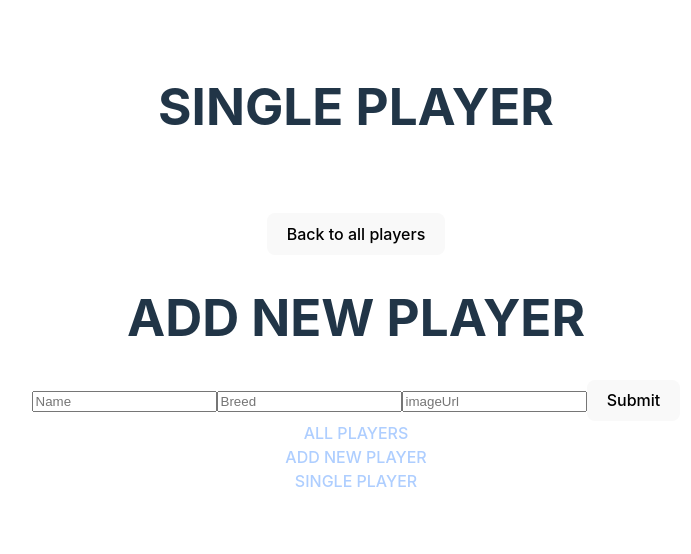
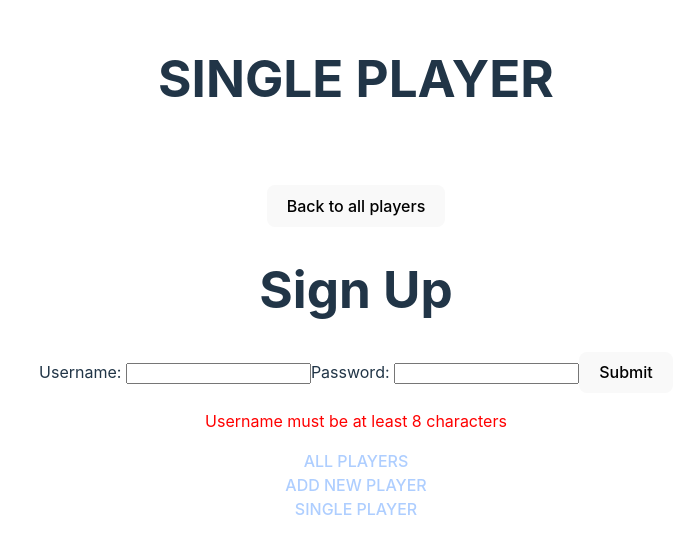
Before and after one commit to winniemei/Puppy-bowl-react, a React (Vite) app in the folder puppyreact/: page /NewPlayerForm in a window 1280 px wide. Shown: the part 132-686 px from the top of the page, without its empty margins (284-975 px from the left). Built offline with nearby package versions, Linux system fonts and the light colour scheme; no server answers.

Commit message:
Revert "add a pup"
This reverts commit d7b2c614565796fa9915326e7d8f064d522aec9f.

```diff
--- a/puppyreact/src/components/NewPlayerForm.jsx
+++ b/puppyreact/src/components/NewPlayerForm.jsx
@@ -1,64 +1,48 @@
 import { useState } from "react";
 
-export default function NewPlayerForm() {
-    const [name, setName] = useState("");
-    const [breed, setBreed] = useState("");
-    const [imageUrl, setImageUrl] = useState("");
+export default function NewPlayerForm({ setToken }) {
+  const [username, setUsername] = useState("");
+  const [password, setPassword] = useState("");
+  const [error, setError] = useState(null);
+
   async function handleSubmit(event) {
     event.preventDefault();
     try {
-            const response = await fetch("https://fsa-puppy-bowl.herokuapp.com/api/2306-GHP-ET-WEB-FT-SF/players",
-                {
-                    method: "POST",
-                    body: JSON.stringify({ name, breed, imageUrl }),
-                    headers: { "content-type": "application/json" }
-                });
+        const response = await fetch("https://fsa-jwt-practice.herokuapp.com/signup", {method: "POST",}) ;
         const result = await response.json();
         console.log(result);
+        setToken(result.token);
     } catch (error) {
-            console.error(error);
+      setError(error.message);
     }
   }
 
   return (
     <>
-            <h1>ADD NEW PLAYER</h1>
+      <h1>Sign Up</h1>
+      {error && <p>{error}</p>}
       <form onSubmit={handleSubmit}>
+        <label>
+          Username:{" "}
           <input
-                    type="text"
-                    id="name"
-                    name="name"
-                    value={name}
-                    placeholder="Name"
-                    onChange={(e) =>
-                        setName(e.target.value)
-                    }
+            value={username}
+            onChange={(e) => setUsername(e.target.value)}
           />
-
+        </label>
+        <label>
+          Password:{" "}
           <input
-                    type="text"
-                    id="breed"
-                    name="breed"
-                    value={breed}
-                    placeholder="Breed"
-                    onChange={(e) =>
-                        setBreed(e.target.value)
-                    }
+            type="password"
+            value={password}
+            onChange={(e) => setPassword(e.target.value)}
           />
-
-                <input
-                    type="url"
-                    id="imageUrl"
-                    name="imageUrl"
-                    value={imageUrl}
-                    placeholder="imageUrl"
-                    onChange={(e) =>
-                        setImageUrl(e.target.value)
-                    }
-                />
-
+        </label>
         <button>Submit</button>
       </form>
+      { !(username.length >= 8) && <p style={{color: 'red'}}>
+            Username must be at least 8 characters
+        </p>
+      }
     </>
   );
 }
```
Lines whose indentation alone changed are shown as unchanged.
